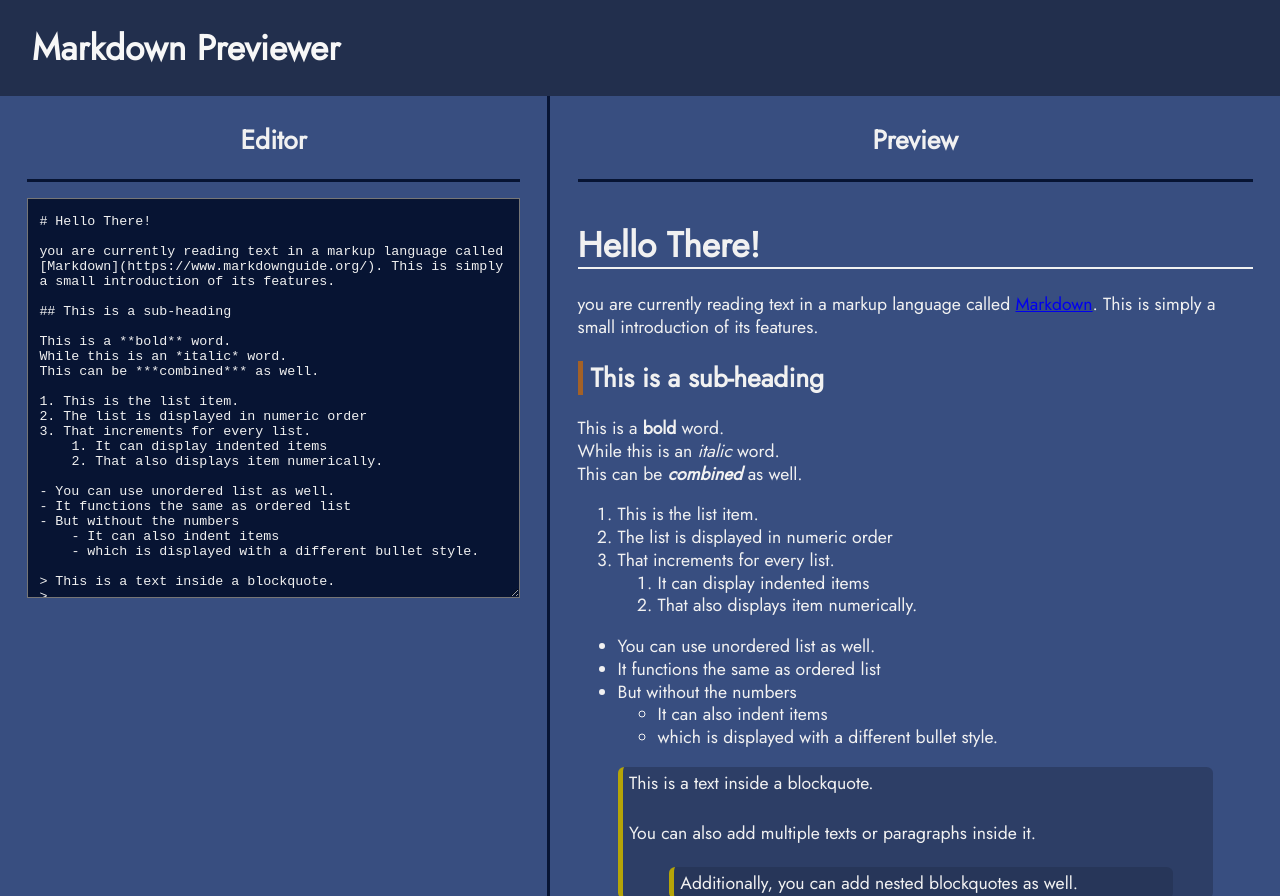
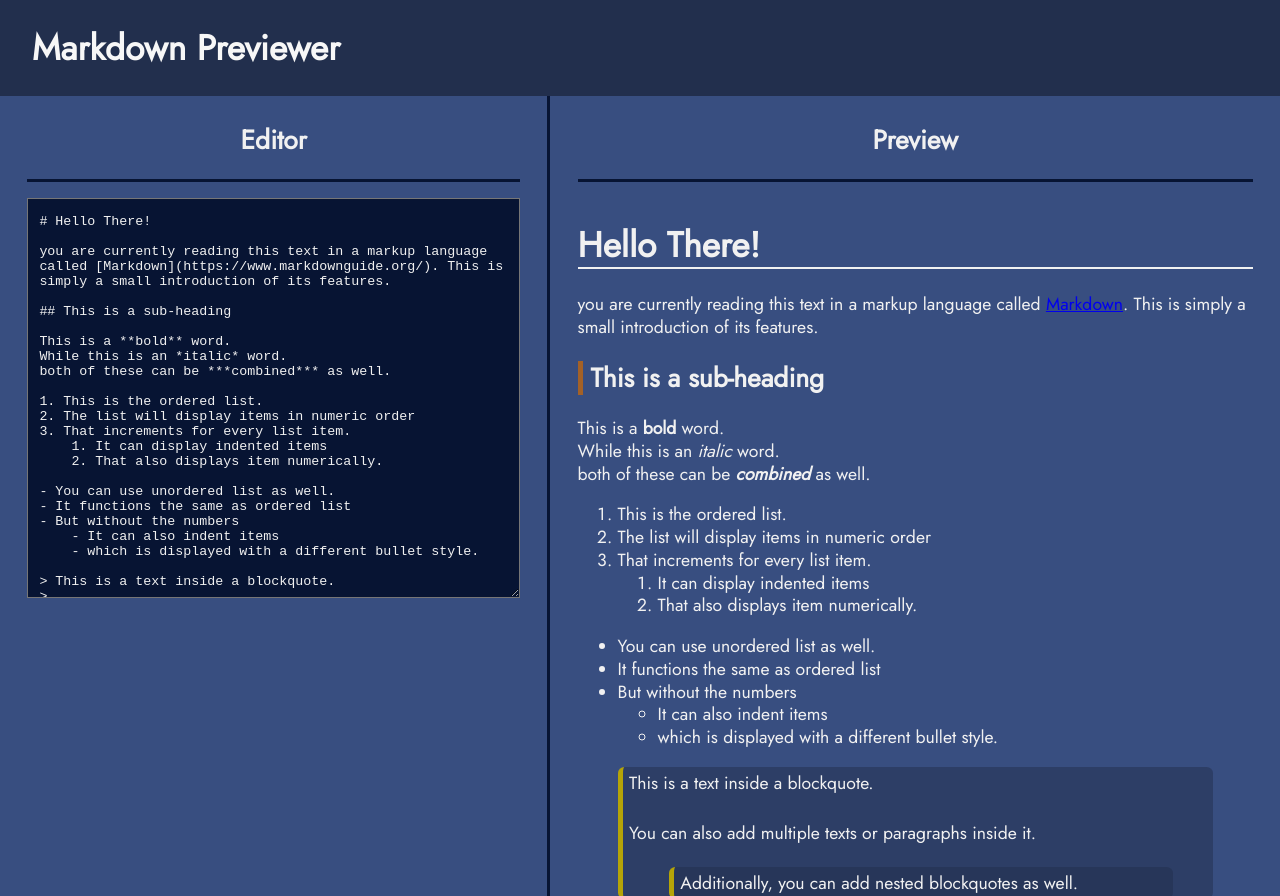
Before and after one commit to DerianMelvin/markdown-previewer, a React (Create React App) app: page / in a window 1280 px wide. Built offline with nearby package versions, Linux system fonts and the light colour scheme.

Commit message:
Update placeholder text

```diff
--- a/src/App.js
+++ b/src/App.js
@@ -9,17 +9,17 @@ import "./App.css";
 let placeholder = `
 # Hello There!
 
-you are currently reading text in a markup language called [Markdown](https://www.markdownguide.org/). This is simply a small introduction of its features.
+you are currently reading this text in a markup language called [Markdown](https://www.markdownguide.org/). This is simply a small introduction of its features.
 
 ## This is a sub-heading
 
 This is a **bold** word.
 While this is an *italic* word.
-This can be ***combined*** as well.
+both of these can be ***combined*** as well.
 
-1. This is the list item.
-2. The list is displayed in numeric order
-3. That increments for every list.
+1. This is the ordered list.
+2. The list will display items in numeric order
+3. That increments for every list item.
     1. It can display indented items
     2. That also displays item numerically.
 
```
